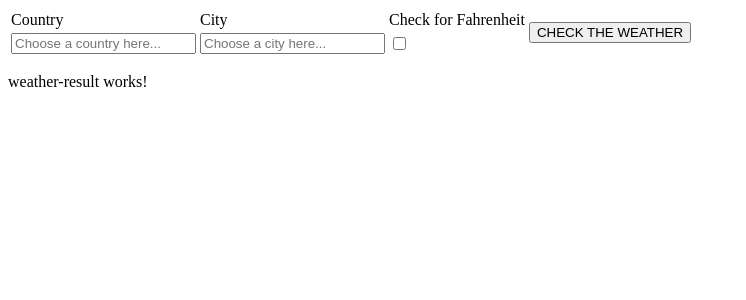
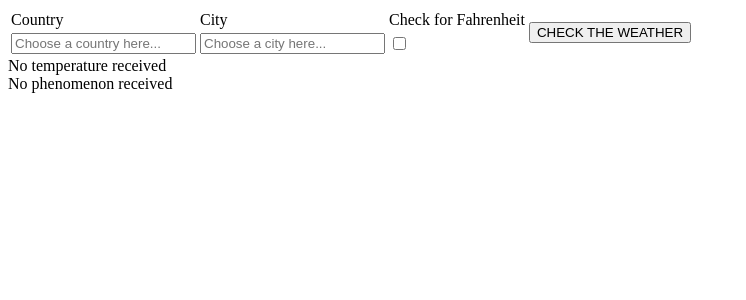
Before and after one commit to SergioMartinezCid/The-Odin-Project-Practice, an Angular app in the folder weather-app/: page / in a window 1280 px wide. Shown: the top 300 px of the page, without its empty margins (0-746 px from the left). Built offline with nearby package versions, Linux system fonts and the light colour scheme.

Commit message:
Prepare weather data structure

```diff
--- a/weather-app/src/app/app.component.html
+++ b/weather-app/src/app/app.component.html
@@ -1,3 +1,3 @@
-<app-controls></app-controls>
+<app-controls [weatherData]="weatherData"></app-controls>
 
-<app-weather-result></app-weather-result>
+<app-weather-result [weatherData]="weatherData"></app-weather-result>
--- a/weather-app/src/app/app.component.ts
+++ b/weather-app/src/app/app.component.ts
@@ -6,5 +6,6 @@ import { Component } from '@angular/core';
   styleUrls: ['./app.component.css']
 })
 export class AppComponent {
+  weatherData = {temperature: 'No temperature received', phenomenon: 'No phenomenon received'};
   title = 'weather-app';
 }
--- a/weather-app/src/app/controls/controls.component.ts
+++ b/weather-app/src/app/controls/controls.component.ts
@@ -1,4 +1,4 @@
-import { Component, OnInit } from '@angular/core';
+import { Component, OnInit, Input } from '@angular/core';
 import { countries, cities } from '../cities';
 
 @Component({
@@ -7,6 +7,7 @@ import { countries, cities } from '../cities';
   styleUrls: ['./controls.component.css']
 })
 export class ControlsComponent implements OnInit {
+  @Input() weatherData;
   countries = countries;
   cities = cities;
   fahrenheit = false;
@@ -30,6 +31,8 @@ export class ControlsComponent implements OnInit {
   }
   queryServer(): void{
     // TODO
+    this.weatherData.temperature = '18 ºF';
+    this.weatherData.phenomenon = 'Light rain';
   }
   constructor() { }
 
--- a/weather-app/src/app/weather-result/weather-result.component.html
+++ b/weather-app/src/app/weather-result/weather-result.component.html
@@ -1 +1,3 @@
-<p>weather-result works!</p>
+<div>{{ weatherData.temperature }}</div>
+
+<div>{{ weatherData.phenomenon }}</div>
--- a/weather-app/src/app/weather-result/weather-result.component.ts
+++ b/weather-app/src/app/weather-result/weather-result.component.ts
@@ -1,4 +1,4 @@
-import { Component, OnInit } from '@angular/core';
+import { Component, Input, OnInit } from '@angular/core';
 
 @Component({
   selector: 'app-weather-result',
@@ -6,6 +6,7 @@ import { Component, OnInit } from '@angular/core';
   styleUrls: ['./weather-result.component.css']
 })
 export class WeatherResultComponent implements OnInit {
+  @Input() weatherData;
 
   constructor() { }
 
```
